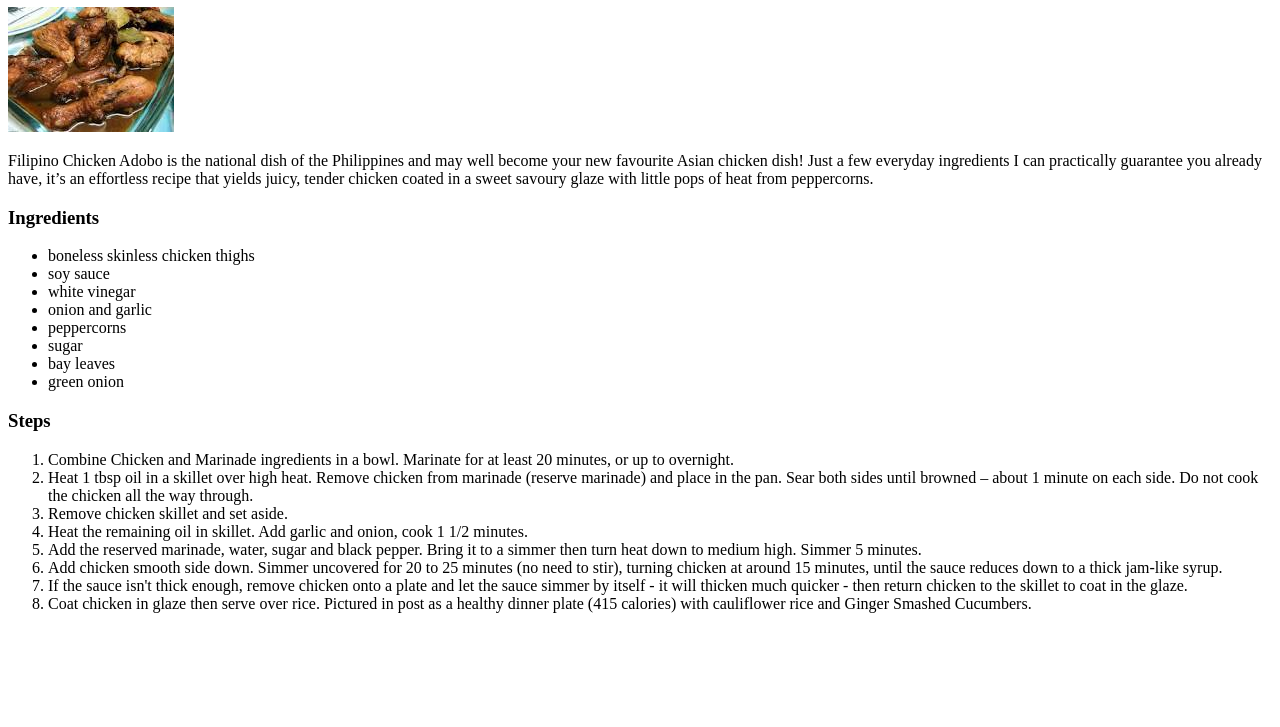
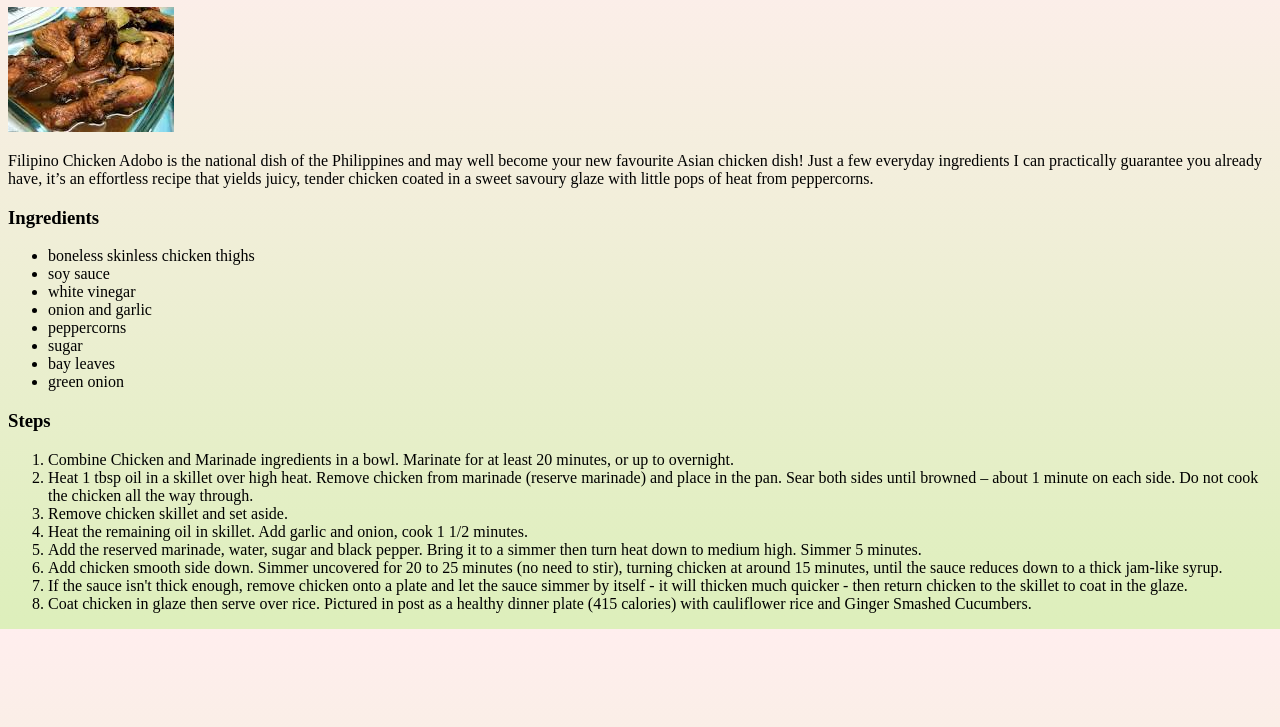
Before and after one commit to CatalinaJustin/odin-recipes, a plain HTML site: page recipes/adobo.html in a window 1280 px wide. Shown: the part 73-800 px from the top of the page. Drawn offline with Linux system fonts and the light colour scheme.

Commit message:
change background color

```diff
--- a/recipes/adobo.html
+++ b/recipes/adobo.html
@@ -3,6 +3,7 @@
     <head>
         <meta charset="UTF-8">
         <title>Recipe For Adobo</title>
+        <link rel="stylesheet" href="styles.css">
     </head>
  <body>
     <h1>Adobo</h1>
--- /dev/null
+++ b/recipes/styles.css
@@ -0,0 +1,4 @@
+body {
+    background: linear-gradient(180deg, #FFEEEE, #DDEFBB);
+    height: fit-content;
+}
```
Also changed, not shown: recipes/Lumpia.html (+1 -0 lines), recipes/spaghetti.html (+3 -1 lines).
